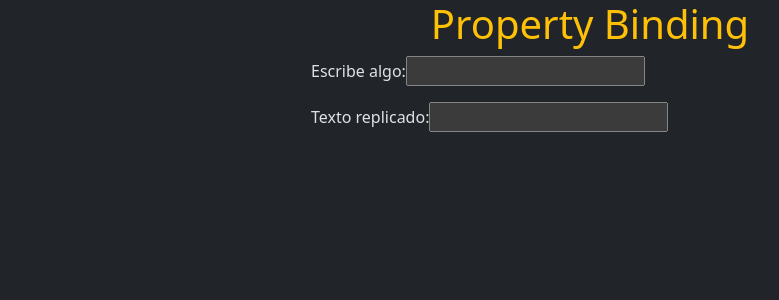
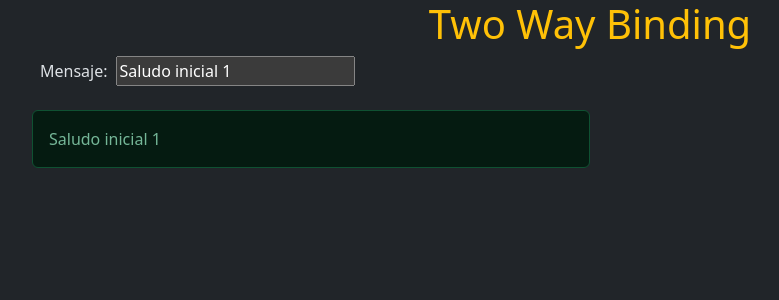
Before and after one commit to fjjt3/Angular2024, an Angular app: page / in a window 1280 px wide. Shown: the top 300 px of the page, without its empty margins (50-829 px from the left). Built offline with nearby package versions, Linux system fonts and the light colour scheme.

Commit message:
Add: two-way binding

```diff
--- a/src/app/app.component.html
+++ b/src/app/app.component.html
@@ -1,4 +1,4 @@
 <div class="container">
     <h1 class="text-center text-warning">{{title}}</h1>
-    <app-replicador/>
+    <app-saludar/>
 </div>
--- a/src/app/app.component.ts
+++ b/src/app/app.component.ts
@@ -7,15 +7,16 @@
 import { HijoComponent } from "./hijo/hijo.component";
 import { MostrarMensajeComponent } from "./mostrar-mensaje/mostrar-mensaje.component";
 import { ReplicadorComponent } from "./replicador/replicador.component";
+import { SaludarComponent } from "./saludar/saludar.component";
 
 
 @Component({
   selector: 'app-root',
   standalone: true,
-  imports: [RouterOutlet, NuevoComponenteComponent, ComponenteEnLineaComponent, InterpolacionComponent, PadreComponent, HijoComponent, MostrarMensajeComponent, ReplicadorComponent],
+  imports: [RouterOutlet, NuevoComponenteComponent, ComponenteEnLineaComponent, InterpolacionComponent, PadreComponent, HijoComponent, MostrarMensajeComponent, ReplicadorComponent, SaludarComponent],
   templateUrl: './app.component.html',
   styleUrl: './app.component.css'
 })
 export class AppComponent {
-  title = 'Property Binding';
+  title = 'Two Way Binding';
 }
--- /dev/null
+++ b/src/app/saludar/saludar.component.html
@@ -0,0 +1,13 @@
+<div class = "d-flex justify-context-center">
+    <div class="w-50">
+        <div class="mb-3">
+            <label for="inputTexto" class="mx-2">Mensaje:</label>
+            <input id="inputTexto" type="text" [(ngModel)]="saludo" autocomplete="off"/>
+        </div>
+        <div class="mb-3">
+            <div class="alert alert-success mt-4 mx-auto w-5">
+                {{saludo}}
+            </div>
+        </div>
+    </div>
+</div>
--- /dev/null
+++ b/src/app/saludar/saludar.component.ts
@@ -0,0 +1,13 @@
+import { Component } from '@angular/core';
+import { FormsModule } from '@angular/forms';
+
+@Component({
+  selector: 'app-saludar',
+  standalone: true,
+  imports: [FormsModule],
+  templateUrl: './saludar.component.html',
+  styleUrl: './saludar.component.css'
+})
+export class SaludarComponent {
+  saludo = 'Saludo inicial 1';
+}
```
Also changed, not shown: src/app/saludar/saludar.component.css (added).
